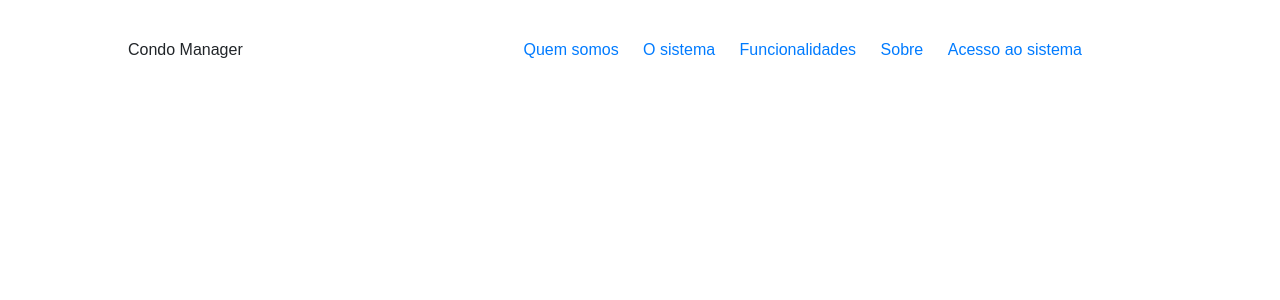
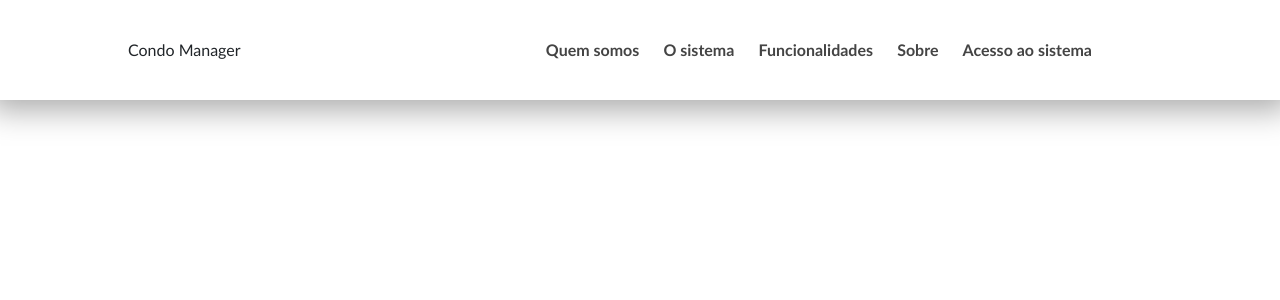
Before and after one commit to RennanMorais/condomanager, a PHP site: page /_MODELO/landing.html in a window 1280 px wide. Shown: the top 300 px of the page. Run offline with PHP 8.4, Linux system fonts and the light colour scheme.

Commit message:
Menu finalizado e fixação do menu no topo

```diff
--- a/_MODELO/assets/css/template.css
+++ b/_MODELO/assets/css/template.css
@@ -1,5 +1,12 @@
 * {
-    font-family: Arial, Helvetica, sans-serif;
+    font-family: Calibri, Helvetica, sans-serif;
+}
+.topbar {
+    box-shadow: 0px 0px 30px 10px #aaa;
+    position: fixed;
+    width: 100%;
+    height: 100px;
+    background-color: #fff;
 }
 .topbar-int {
     width: 100%;
@@ -20,8 +27,19 @@
 }
 .topbar-menu ul li {
     display: inline;
-    margin-right: 20px;
 }
 .topbar-menu ul li a {
     text-decoration: none;
+    font-weight: bold;
+    color: #444;
+    padding: 10px;
 }
+.topbar-menu ul li a:hover {
+    color: #00ff94;
+    transition: 0.2s;
+}
+.section-title {
+    background-color: #ccc;
+    height: 100%;
+    padding-top: 100px;
+}
```
